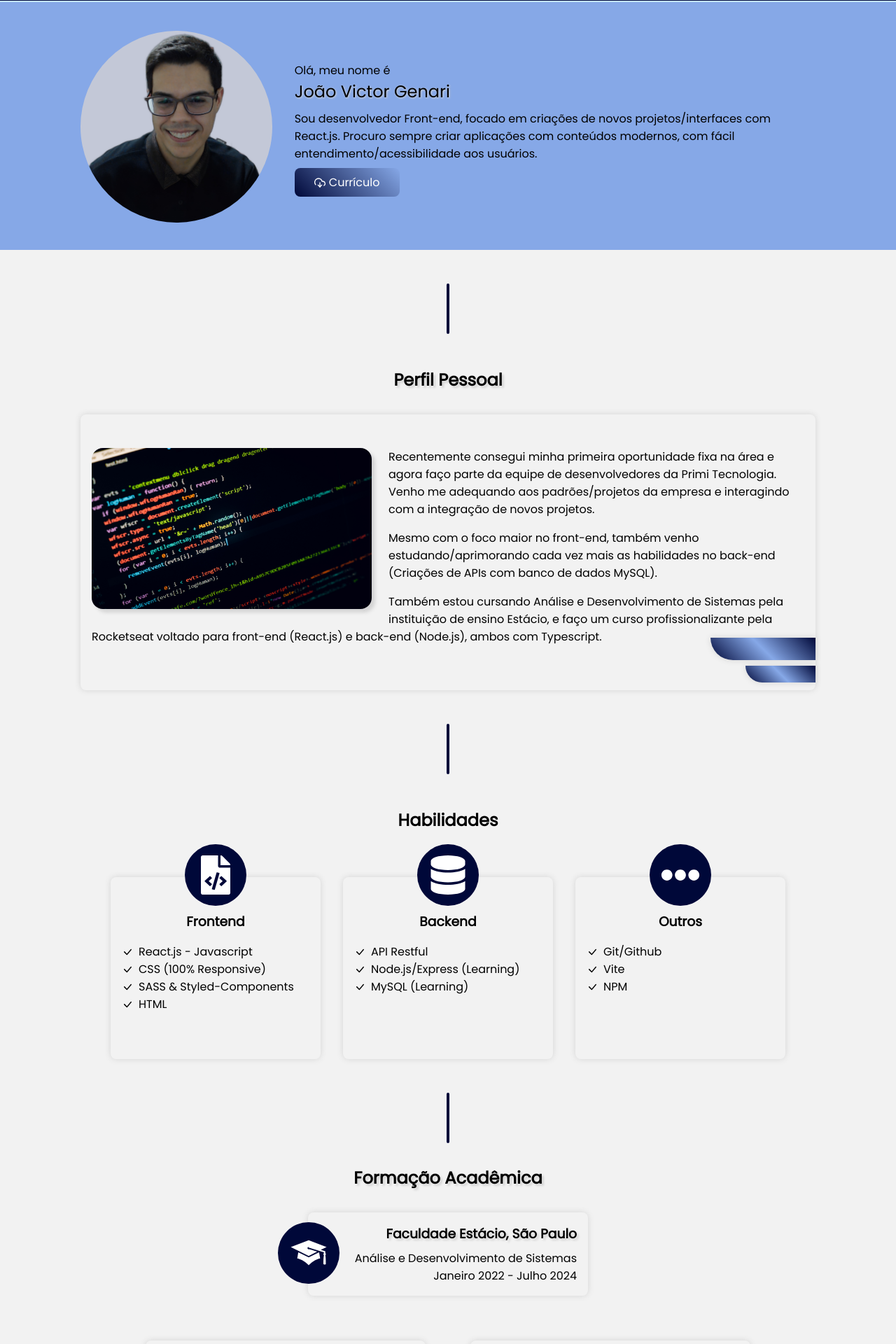
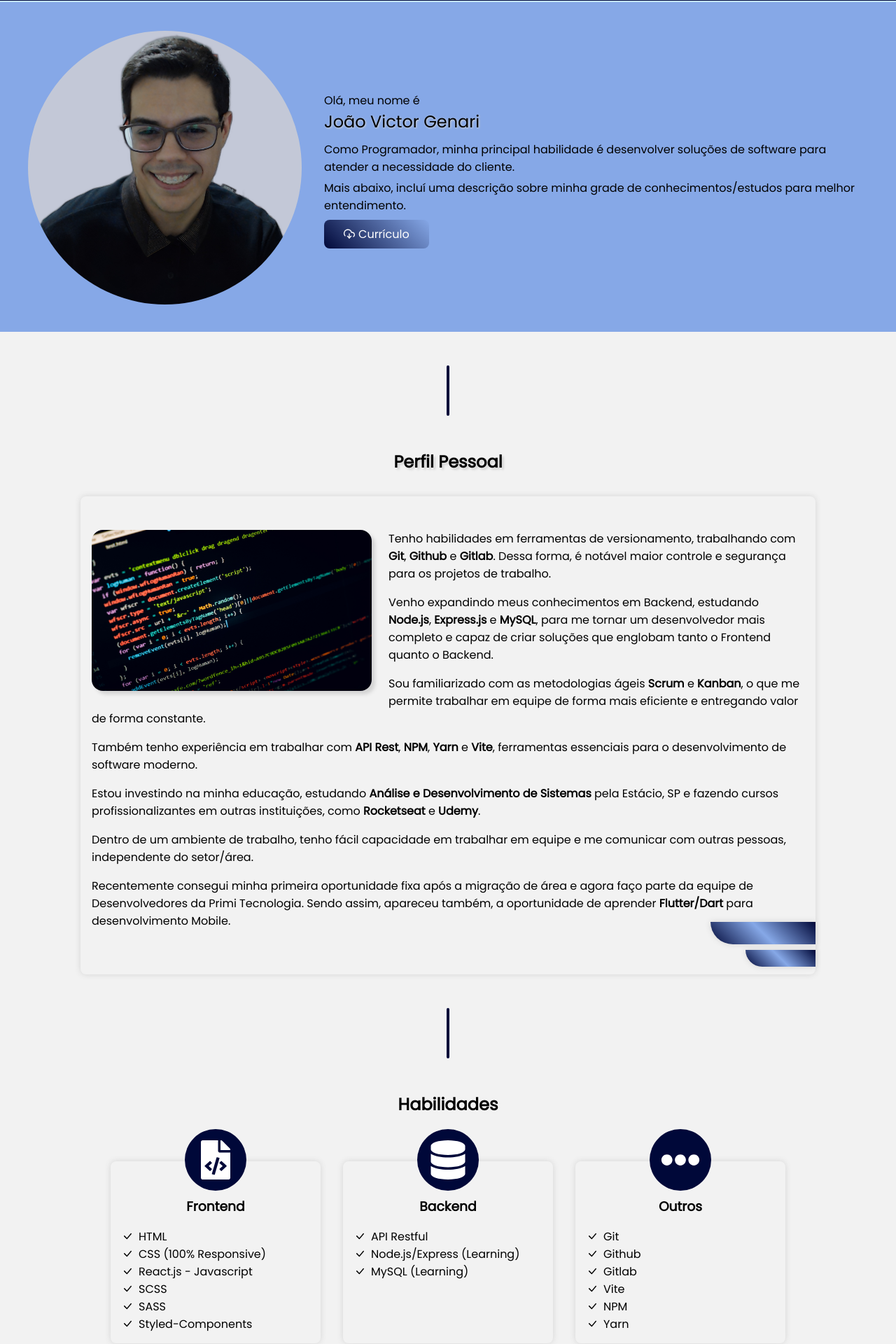
Before and after one commit to genari-j/portfolio, a React (Vite) app: page / in a window 1280 px wide. Shown: the part 60-1980 px from the top of the page at 70% size. Built offline with nearby package versions, Linux system fonts and the light colour scheme.

Commit message:
refactor: adjusting session descriptions

```diff
--- a/src/components/Header/index.jsx
+++ b/src/components/Header/index.jsx
@@ -59,10 +59,10 @@ export function Header() {
                     </div>
 
                     <div>
-                        <p>Olá, meu nome é</p>
+                        <span>Olá, meu nome é</span>
                         <h2>João Victor Genari</h2>
-                        <p>Sou desenvolvedor Front-end, focado em criações de novos projetos/interfaces com React.js. Procuro sempre
-                            criar aplicações com conteúdos modernos, com fácil entendimento/acessibilidade aos usuários.</p>
+                        <p>Como Programador, minha principal habilidade é desenvolver soluções de software para atender a necessidade do cliente.</p>
+                        <p>Mais abaixo, incluí uma descrição sobre minha grade de conhecimentos/estudos para melhor entendimento.</p>
                         <a href="https://drive.google.com/file/d/1vEQC-eOhaytB--03NOOeC1XrAKuH6rIp/view?usp=share_link" target="_blank" download><FiDownloadCloud /> Currículo</a>
                     </div>
                 </SecondSectionContent>
--- a/src/components/Header/styles.js
+++ b/src/components/Header/styles.js
@@ -106,7 +106,7 @@ export const SecondSection = styled.section`
 
 export const SecondSectionContent = styled.div`
     width: 100%;
-    max-width: 1050px;
+    max-width: 1200px;
 
     display: flex;
     align-items: center;
@@ -116,7 +116,7 @@ export const SecondSectionContent = styled.div`
 
     div:first-child img {
         width: 100%;
-        max-width: 1000px;
+        max-width: 500px;
 
         border-radius: 50%;
     }
@@ -125,6 +125,10 @@ export const SecondSectionContent = styled.div`
         h2 {
             margin: 0 0 0.6rem 0;
             text-shadow: 1px 1px 3px ${gray9};
+        }
+
+        p {
+            margin: 0 0 0.3rem 0;
         }
 
         a {
--- a/src/components/PersonalProfile/index.jsx
+++ b/src/components/PersonalProfile/index.jsx
@@ -1,5 +1,5 @@
 import PersonalProfilePic from '../../assets/CodeImg/code.jpg'
-import { Container, PersonalSection, SectionDetails, SecondDetail, FisrtDetail } from './styles'
+import { Container, PersonalSection, Span, SectionDetails, SecondDetail, FisrtDetail } from './styles'
 
 export function PersonalProfile() {
     return (
@@ -7,9 +7,13 @@ export function PersonalProfile() {
             <h2>Perfil Pessoal</h2>
             <PersonalSection>
                 <img src={PersonalProfilePic} alt="Imagem Representativa" />
-                <p>Recentemente consegui minha primeira oportunidade fixa na área e agora faço parte da equipe de desenvolvedores da Primi Tecnologia. Venho me adequando aos padrões/projetos da empresa e interagindo com a integração de novos projetos.</p>
-                <p>Mesmo com o foco maior no front-end, também venho estudando/aprimorando cada vez mais as habilidades no back-end &#40;Criações de APIs com banco de dados MySQL&#41;.</p>
-                <p>Também estou cursando Análise e Desenvolvimento de Sistemas pela instituição de ensino Estácio, e faço um curso profissionalizante pela Rocketseat voltado para front-end (React.js) e back-end (Node.js), ambos com Typescript.</p>
+                <p>Tenho habilidades em ferramentas de versionamento, trabalhando com <Span>Git</Span>, <Span>Github</Span> e <Span>Gitlab</Span>. Dessa forma, é notável maior controle e segurança para os projetos de trabalho.</p>
+                <p>Venho expandindo meus conhecimentos em Backend, estudando <Span>Node.js</Span>, <Span>Express.js</Span> e <Span>MySQL</Span>, para me tornar um desenvolvedor mais completo e capaz de criar soluções que englobam tanto o Frontend quanto o Backend.</p>
+                <p>Sou familiarizado com as metodologias ágeis <Span>Scrum</Span> e <Span>Kanban</Span>, o que me permite trabalhar em equipe de forma mais eficiente e entregando valor de forma constante.</p>
+                <p>Também tenho experiência em trabalhar com <Span>API Rest</Span>, <Span>NPM</Span>, <Span>Yarn</Span> e <Span>Vite</Span>, ferramentas essenciais para o desenvolvimento de software moderno.</p>
+                <p>Estou investindo na minha educação, estudando <Span>Análise e Desenvolvimento de Sistemas</Span> pela Estácio, SP e fazendo cursos profissionalizantes em outras instituições, como <Span>Rocketseat</Span> e <Span>Udemy</Span>.</p>
+                <p>Dentro de um ambiente de trabalho, tenho fácil capacidade em trabalhar em equipe e me comunicar com outras pessoas, independente do setor/área.</p>
+                <p>Recentemente consegui minha primeira oportunidade fixa após a migração de área e agora faço parte da equipe de Desenvolvedores da Primi Tecnologia. Sendo assim, apareceu também, a oportunidade de aprender <Span>Flutter/Dart</Span> para desenvolvimento Mobile.</p>
 
                 <SectionDetails>
                     <FisrtDetail></FisrtDetail>
--- a/src/components/PersonalProfile/styles.js
+++ b/src/components/PersonalProfile/styles.js
@@ -68,6 +68,10 @@ export const PersonalSection = styled.div`
     }
 `
 
+export const Span = styled.span`
+    font-weight: 600;
+`
+
 export const SectionDetails = styled.div`
     width: 200px;
 
--- a/src/components/ProfessionalHistory/index.jsx
+++ b/src/components/ProfessionalHistory/index.jsx
@@ -20,9 +20,11 @@ export function ProfessionalHistory() {
                 <span>Primi Tecnologia</span>
                 <span><TimeOfService>dez. de 2022 - O momento</TimeOfService> • 1 mês</span>
                 <span>Santana de Parnaíba, São Paulo - Brasil</span>
-                <DescriptionJob>Venho me adequando aos padrões/projetos da empresa e interagindo com a integração de novos projetos.</DescriptionJob>
+                <DescriptionJob>Desenvolvedor Frontend, criando soluções para atender as necessidades da empresa e interagindo com a integração de novos projetos. Hoje, estamos trabalhando no desenvolvimento de um aplicativo interno utilizando Flutter.</DescriptionJob>
                 <TechsTitle>Techs/Libs/Frameworks:</TechsTitle>
-                <p>Em análise ..</p>
+                <p>Javascript - React.js</p>
+                <p>Node.js, Express, MySQL, API Restful</p>
+                <p>Flutter/Dart</p>
             </CurrentJob>
 
             <LastJob>
@@ -37,13 +39,13 @@ export function ProfessionalHistory() {
                 <span>Barueri, São Paulo - Brasil</span>
                 <DescriptionJob>Desenvolvedor Front-end, focado em criações de novos projetos/interfaces com React.js. Sempre criando aplicações com conteúdos modernos, com fácil entendimento/acessibilidade aos usuários. Fiz parte do time de desenvolvimento responsável pela plataforma de delivery. Meu foco maior foi o front-end, porém, também fui responsável por algumas funcionalidades do Back-end.</DescriptionJob>
                 <TechsTitle>Techs/Libs/Frameworks:</TechsTitle>
-                <p>Javascript/Typescript, React.js - &#40;React Router Dom, Styled Components&#41;.</p>
+                <p>Javascript - React.js</p>
                 <p>Node.js, Express, MySQL, API Restful.</p>
             </LastJob>
 
             <PreviousServices>
                 <Card>
-                    <h3>Information Security Analyst</h3>
+                    <h3>Operational Leader</h3>
                     <span>Prime Work Sistemas &amp; Serviços</span>
                     <span><TimeOfService>fev. de 2015 - dez. de 2020</TimeOfService> - 5 anos 11 meses</span>
                     <span>Barueri, São Paulo - Brasil</span>
--- a/src/components/Skills/index.jsx
+++ b/src/components/Skills/index.jsx
@@ -13,7 +13,7 @@ export function Skills() {
                     <h3>Frontend</h3>
                     <div>
                         <BsCheckLg />
-                        <span>React.js - Javascript</span>
+                        <span>HTML</span>
                     </div>
                     <div>
                         <BsCheckLg />
@@ -21,11 +21,19 @@ export function Skills() {
                     </div>
                     <div>
                         <BsCheckLg />
-                        <span>SASS &amp; Styled-Components</span>
+                        <span>React.js - Javascript</span>
                     </div>
                     <div>
                         <BsCheckLg />
-                        <span>HTML</span>
+                        <span>SCSS</span>
+                    </div>
+                    <div>
+                        <BsCheckLg />
+                        <span>SASS</span>
+                    </div>
+                    <div>
+                        <BsCheckLg />
+                        <span>Styled-Components</span>
                     </div>
                 </Card>
 
@@ -51,7 +59,15 @@ export function Skills() {
                     <h3>Outros</h3>
                     <div>
                         <BsCheckLg />
-                        <span>Git/Github</span>
+                        <span>Git</span>
+                    </div>
+                    <div>
+                        <BsCheckLg />
+                        <span>Github</span>
+                    </div>
+                    <div>
+                        <BsCheckLg />
+                        <span>Gitlab</span>
                     </div>
                     <div>
                         <BsCheckLg />
@@ -61,6 +77,10 @@ export function Skills() {
                         <BsCheckLg />
                         <span>NPM</span>
                     </div>
+                    <div>
+                        <BsCheckLg />
+                        <span>Yarn</span>
+                    </div>
                 </Card>
             </SkillCards>
         </Container>
```
